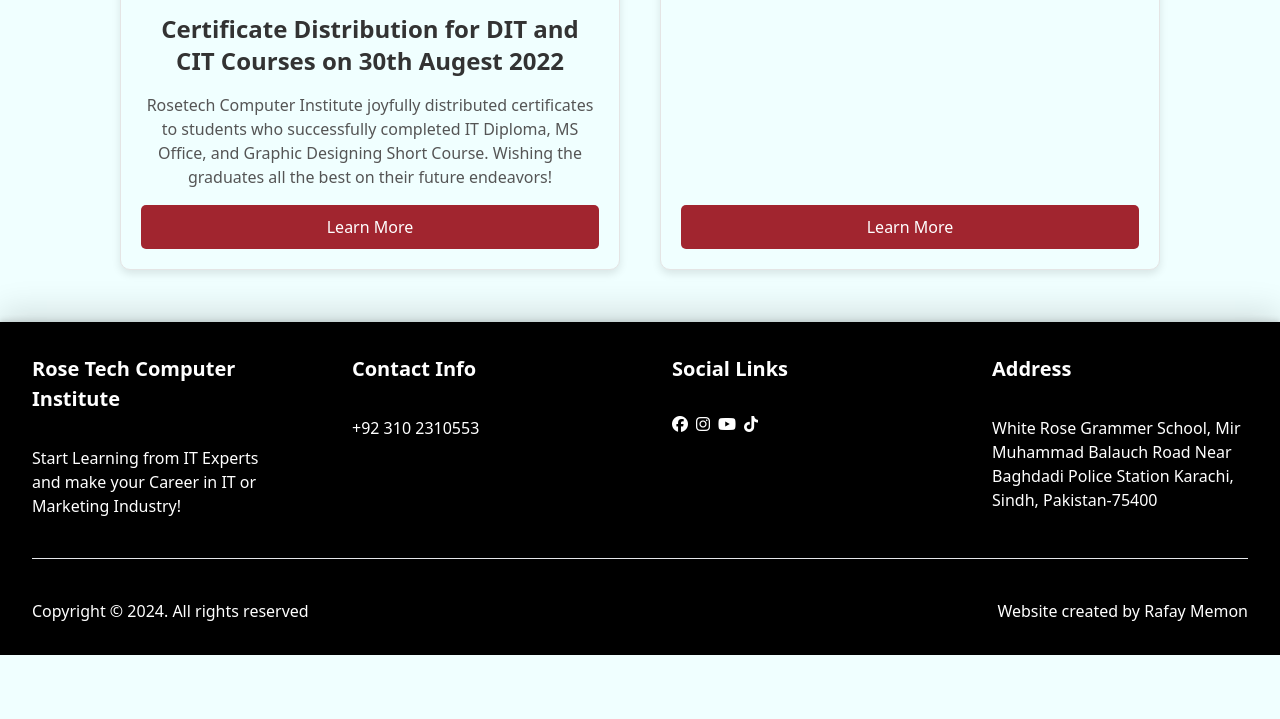
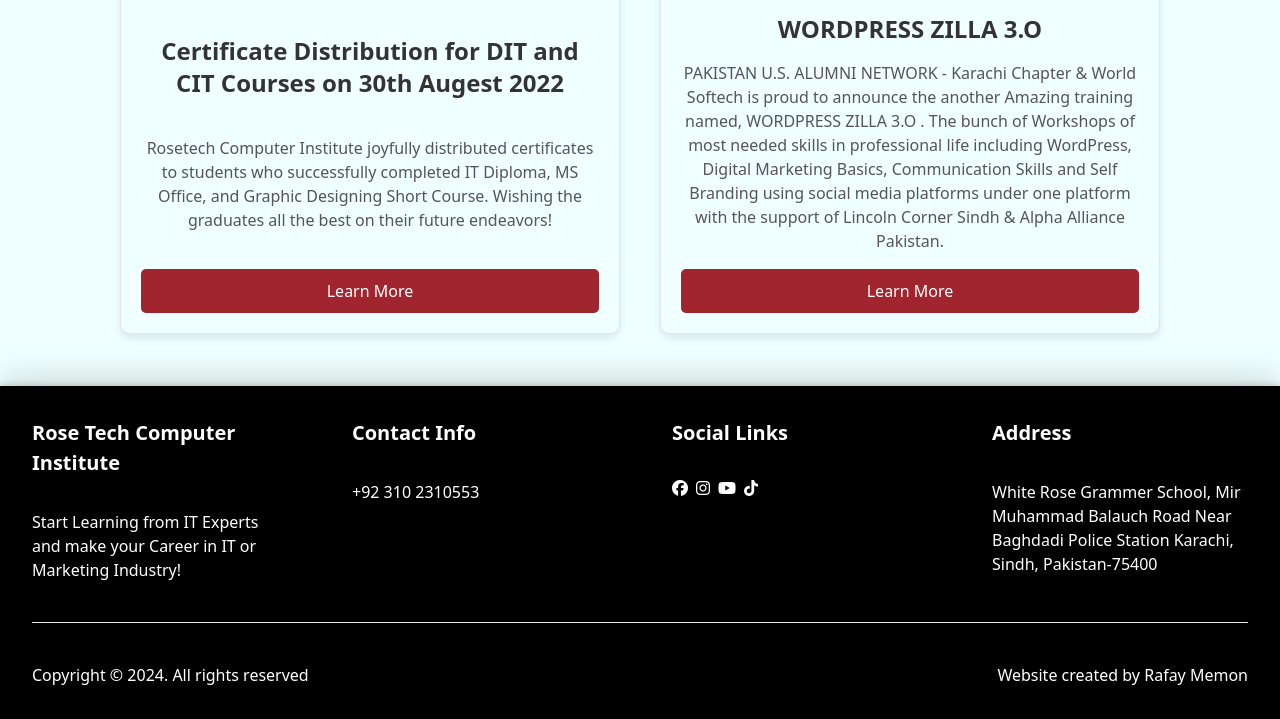
Before and after one commit to RafayMemon01/Rose-Tech, a plain HTML site: page Events/index.html in a window 1280 px wide. Shown: the part 3593-4312 px from the top of the page. Before the commit the page ends 4248 px from the top, so only its background shows below. Drawn offline with nearby package versions, Linux system fonts and the light colour scheme.

Commit message:
last event title and description done

```diff
--- a/Events/events.js
+++ b/Events/events.js
@@ -82,8 +82,8 @@
     {
       imageurl:"https://lh3.googleusercontent.com/pw/ABLVV87xWp6d2NVRBZnjvTKMmYfhu3vEM7Mjg_0z5h_sPH4bOvMMdHa6Xhdi1A8CiMXoJ83K4AbWJ5k4nKDZdjCUXgeGfBzkr3M9fhpGQGXrBJCK7CZJQTocm8auTbiyH85EAMdCENbUimVcWerQvf2HT6WZ=w1346-h897-s-no-gm?authuser=0",
       learnmoreandimageanchorlink:"https://www.facebook.com/worldsoftech/photos/a.1089544201392899/1089656898048296/?type=3",
-      title: "",
-      description: "",
+      title: "WORDPRESS ZILLA 3.O",
+      description: "PAKISTAN U.S. ALUMNI NETWORK - Karachi Chapter & World Softech is proud to announce the another Amazing training named,  WORDPRESS ZILLA 3.O . The bunch of Workshops of most needed skills in professional life including WordPress, Digital Marketing Basics, Communication Skills and Self Branding using social media platforms under one platform with the support of Lincoln Corner Sindh & Alpha Alliance Pakistan.",
       date: "Jan 13, 2020",
     },
   ],
```
Also changed, not shown: Our-Courses/index.html (+1 -1 lines).
